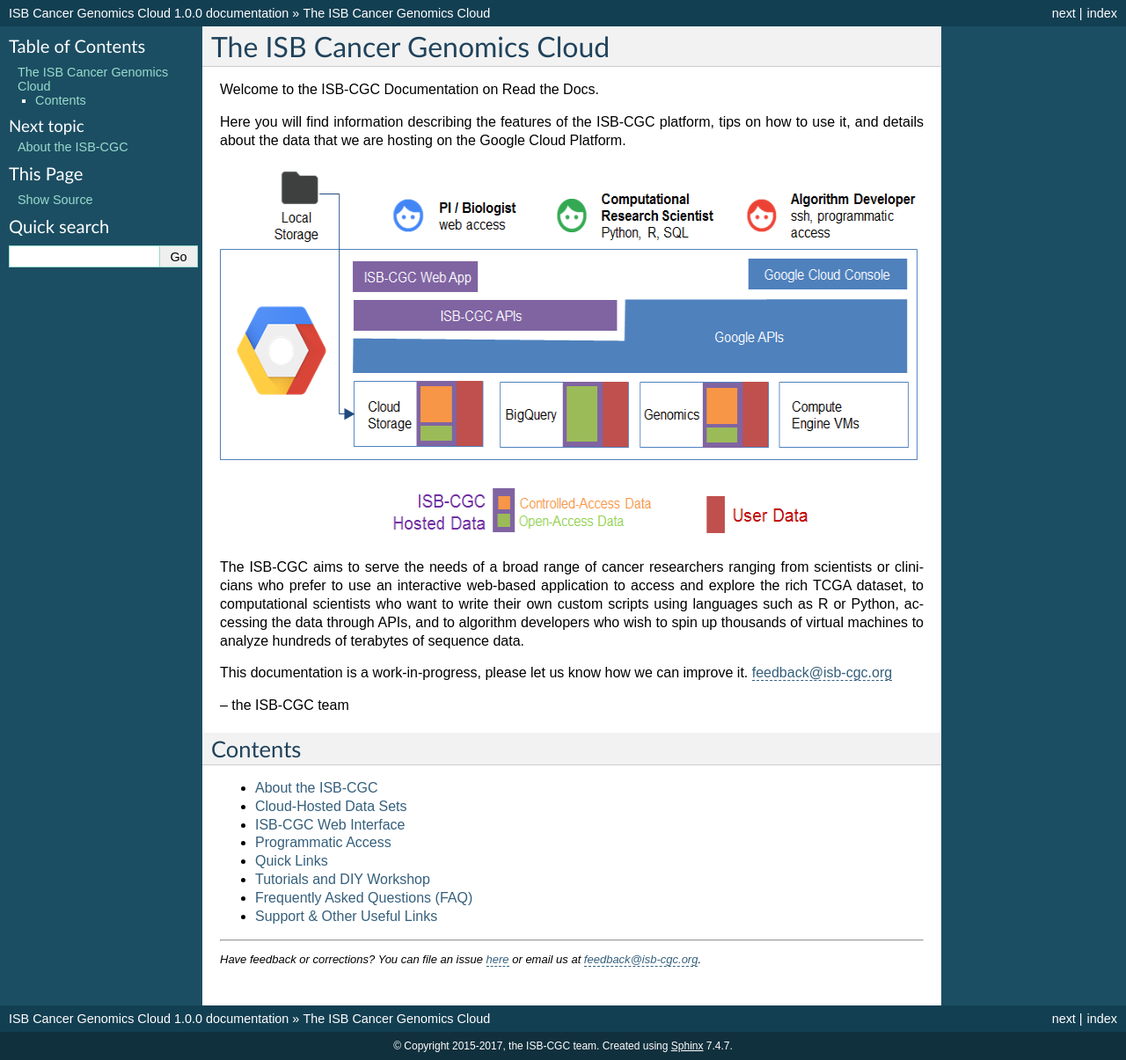
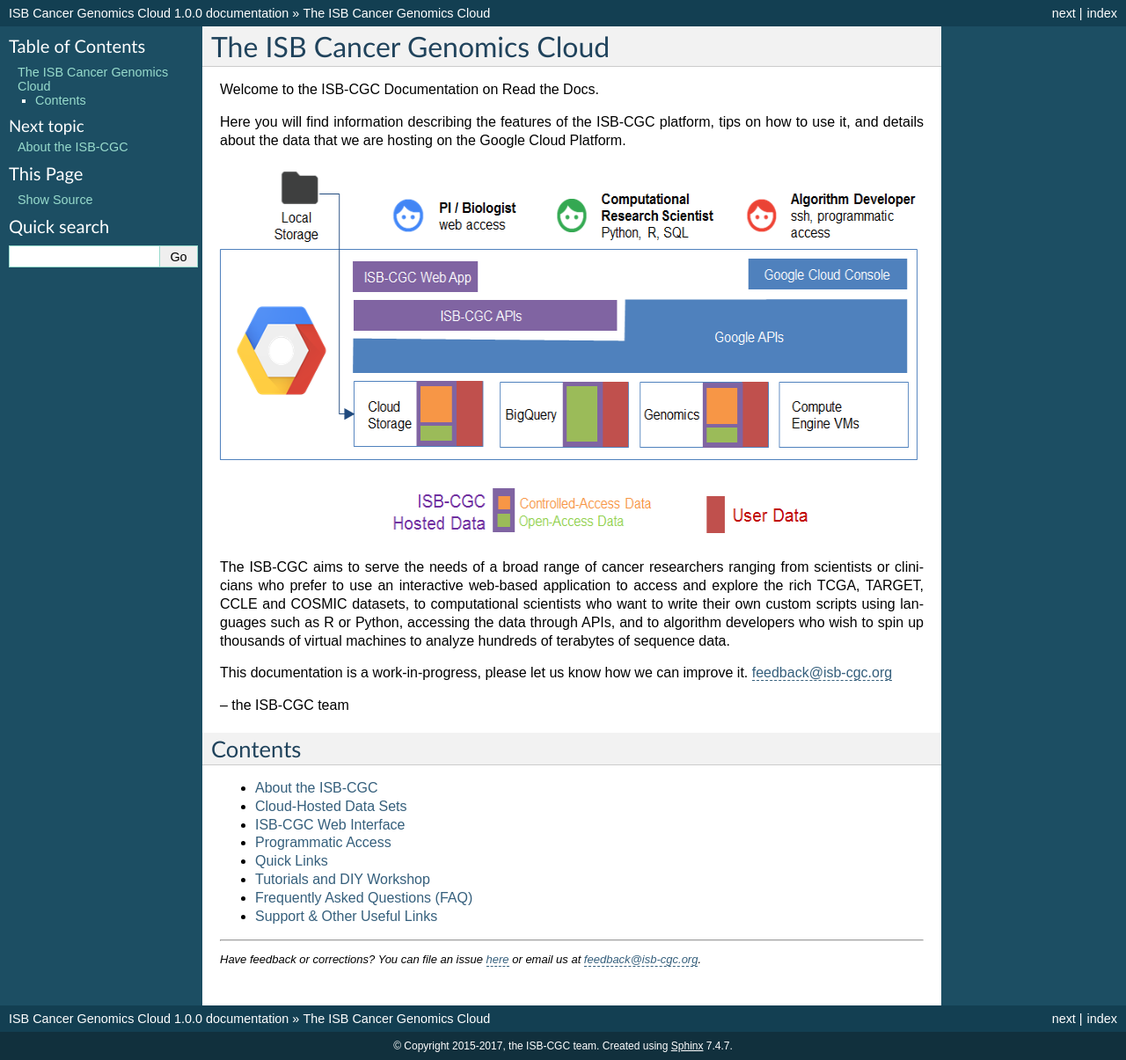
Before and after one commit to isb-cgc/readthedocs, a Sphinx documentation site: the page built from docs/source/index.rst, in a window 1280 px wide and 1205 px high. Shown: the whole window at 88% size. Built offline with Sphinx 7.4.7, drawn with Linux system fonts in a browser that asks for light colours; pages that are not in the unit, such as notebooks, are missing from menus.

Commit message:
added TARGET CCLE and COSMIC programs

```diff
--- a/docs/source/index.rst
+++ b/docs/source/index.rst
@@ -19,7 +19,7 @@
 
 The ISB-CGC aims to serve the needs of a broad range of cancer researchers ranging from
 scientists or clinicians who prefer to use an interactive web-based application to access
-and explore the rich TCGA dataset, to computational scientists who want to write their own
+and explore the rich TCGA, TARGET, CCLE and COSMIC datasets, to computational scientists who want to write their own
 custom scripts using languages such as R or Python, accessing the data through APIs, and
 to algorithm developers who wish to spin up thousands of virtual machines to analyze hundreds
 of terabytes of sequence data.
```
